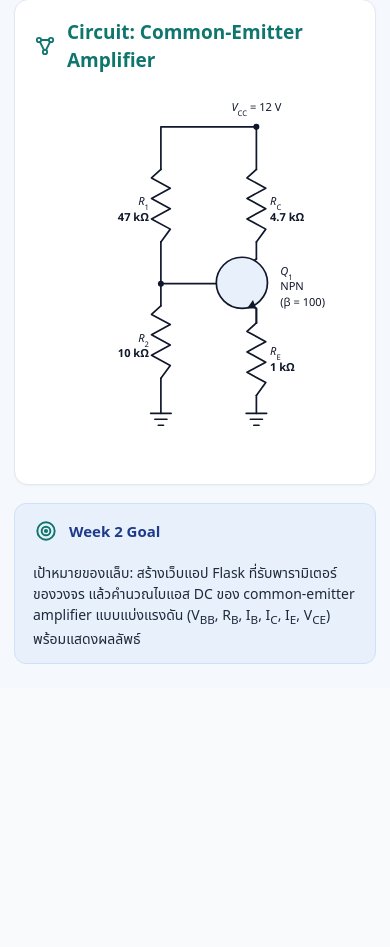
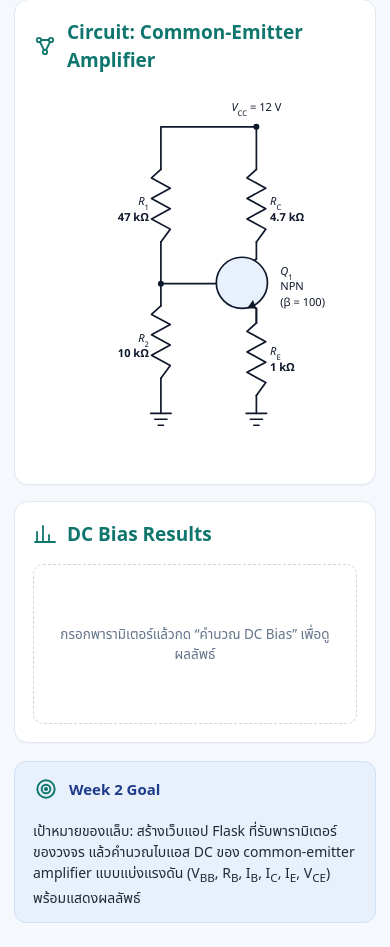
Before and after one commit to mallinipheiyrtha/Gitlab, a Flask app: page / in a window 390 px wide. Shown: the part 787-1734 px from the top of the page. Before the commit the page ends 1451 px from the top, so only its background shows below. Run offline with Flask 3, Linux system fonts and the light colour scheme.

Commit message:
style(ui): polish Lab 02 layout spacing and responsive behavior

```diff
--- a/bjt_bias/templates/index.html
+++ b/bjt_bias/templates/index.html
@@ -42,7 +42,7 @@
         /* --- Top bar --- */
         .topbar { display: flex; align-items: center; gap: 16px; padding: 4px 4px 20px; }
         .chip-icon { width: 56px; height: 56px; color: var(--teal); flex: none; }
-        .topbar h1 { margin: 0; font-size: 30px; line-height: 1.2; letter-spacing: 0.2px; }
+        .topbar h1 { margin: 0; font-size: clamp(22px, 2.3vw, 30px); line-height: 1.2; letter-spacing: 0.2px; }
         .topbar .subtitle { margin: 3px 0 0; color: var(--muted); font-size: 16px; }
 
         .course-badge {
@@ -194,6 +194,19 @@
         .region-cutoff { background: var(--bad-bg); color: var(--bad-ink); border-color: var(--bad-border); }
 
         .region-warning { margin: 8px 0 0; font-size: 13.5px; color: #9a3412; }
+
+        .results-placeholder {
+            display: grid;
+            place-items: center;
+            min-height: 160px;
+            margin-top: 4px;
+            border: 1px dashed #cbd5e1;
+            border-radius: 10px;
+            padding: 16px;
+            color: #64748b;
+            font-size: 13.5px;
+            text-align: center;
+        }
 
         .check-box {
             margin-top: 16px;
@@ -472,6 +485,19 @@
                     <p>ความแตกต่างของ VCE: {{ "%.3f" % analysis.comparison.delta_vce_v }} V</p>
                 </div>
             </section>
+            {% else %}
+            <section class="card results-card-empty">
+                <div class="card-head">
+                    <svg viewBox="0 0 24 24" fill="none" stroke="currentColor" stroke-width="1.8"
+                         stroke-linecap="round" stroke-linejoin="round" aria-hidden="true">
+                        <path d="M4 20V10M10 20V4M16 20v-7M22 20H2"></path>
+                    </svg>
+                    <h2>DC Bias Results</h2>
+                </div>
+                <div class="results-placeholder">
+                    กรอกพารามิเตอร์แล้วกด “คำนวณ DC Bias” เพื่อดูผลลัพธ์
+                </div>
+            </section>
             {% endif %}
         </main>
 
```
